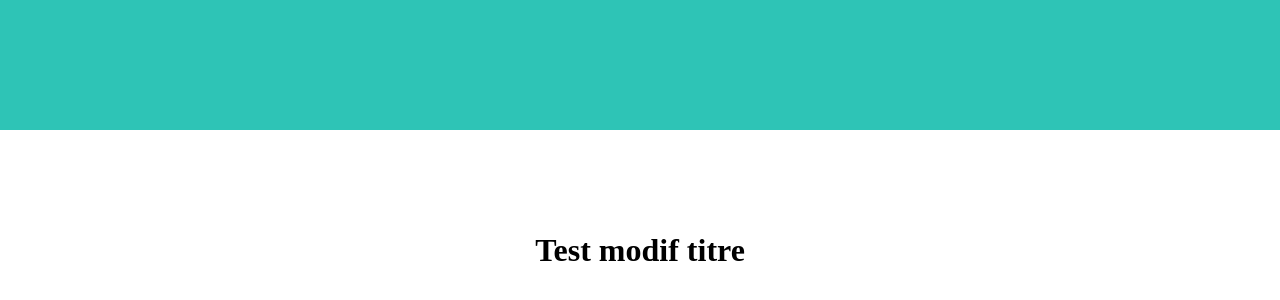
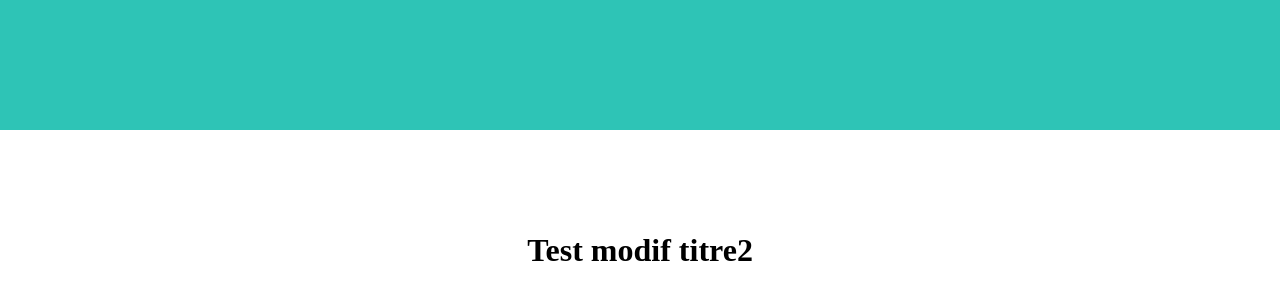
Before and after one commit to Edwina-molinaro/projet-responsive, a plain HTML site: page index.html in a window 1280 px wide. Shown: the part 430-730 px from the top of the page. Drawn offline with Linux system fonts and the light colour scheme.

Commit message:
Update index.html

```diff
--- a/index.html
+++ b/index.html
@@ -11,7 +11,7 @@
 
             <div class="background-header"></div>
             <div class="title">
-                <h1>Test modif titre</h1>
+                <h1>Test modif titre2</h1>
             </div>
         </header>
 
```
